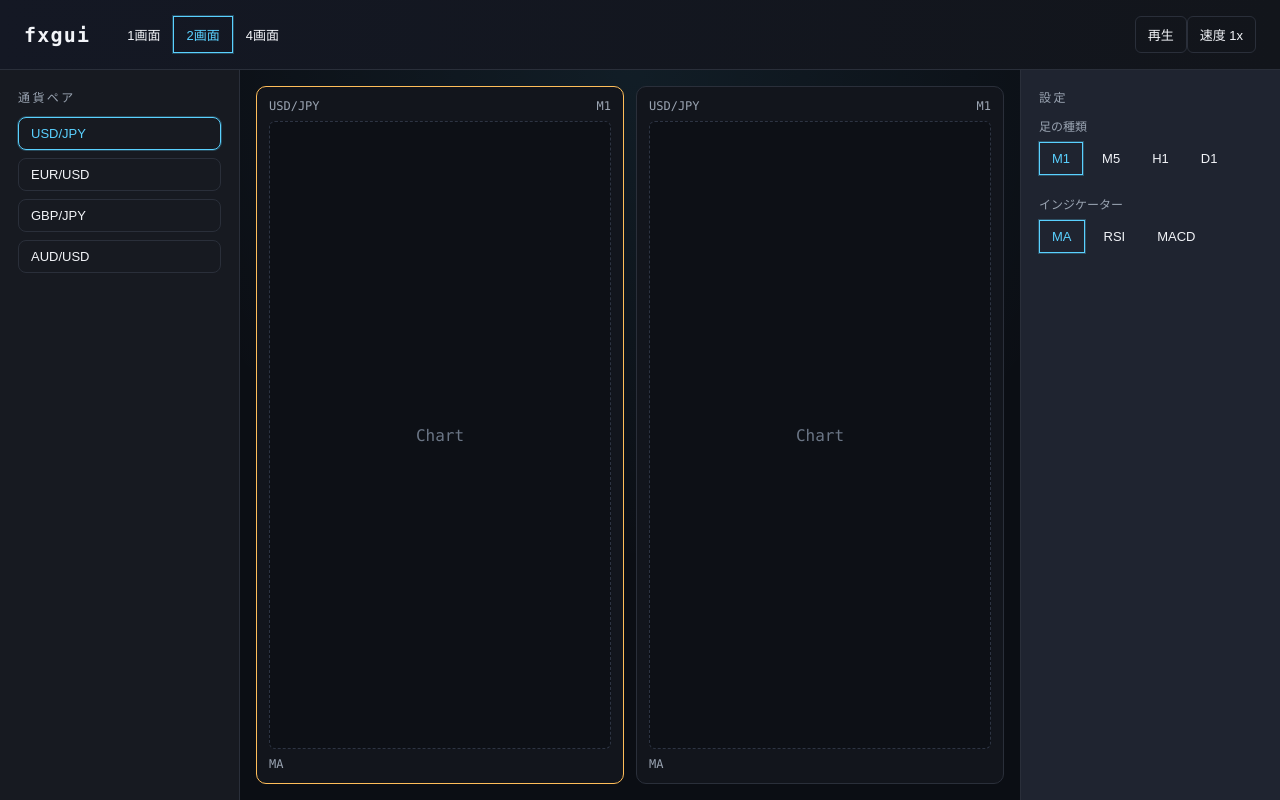
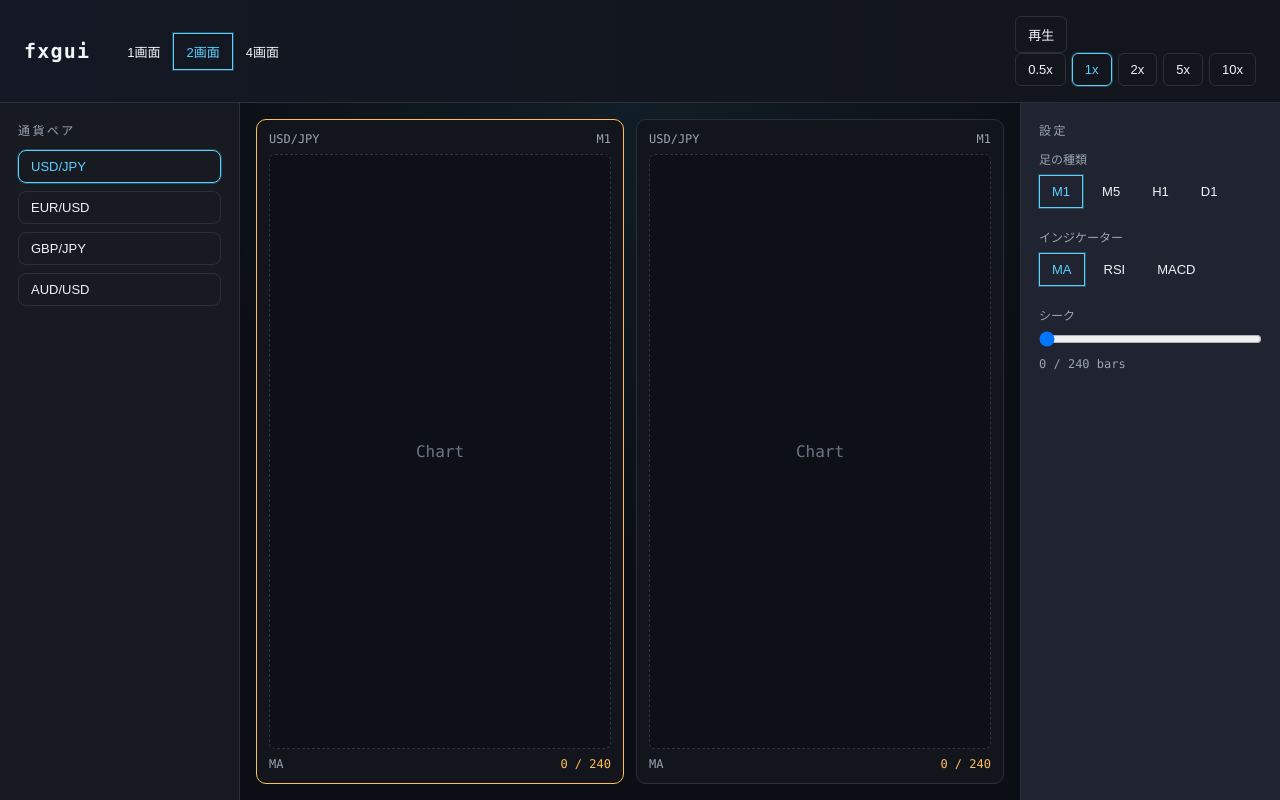
Before and after one commit to RishuKayatani/fxgui, a React (Vite) app: page / in a window 1280 px wide. Built offline with nearby package versions, Linux system fonts and the light colour scheme.

Commit message:
Add playback controls and seek UI

```diff
--- a/src/App.css
+++ b/src/App.css
@@ -64,7 +64,8 @@ body {
 
 .split-toggle button.active,
 .segmented button.active,
-.list-item.active {
+.list-item.active,
+.ghost.active {
   border-color: var(--accent);
   color: var(--accent);
   box-shadow: 0 0 0 1px rgba(90, 209, 255, 0.25);
@@ -73,6 +74,11 @@ body {
 .ghost {
   border-color: var(--border);
   border-radius: 6px;
+}
+
+.speed-group {
+  display: flex;
+  gap: 6px;
 }
 
 .layout {
@@ -146,6 +152,10 @@ body {
   color: var(--muted);
 }
 
+.seek-label {
+  color: var(--accent-2);
+}
+
 .pane-body {
   flex: 1;
   display: flex;
@@ -174,6 +184,16 @@ body {
   gap: 6px;
 }
 
+input[type="range"] {
+  width: 100%;
+}
+
+.seek-meta {
+  margin-top: 6px;
+  font-size: 12px;
+  color: var(--muted);
+}
+
 @media (max-width: 1100px) {
   .layout {
     grid-template-columns: 200px 1fr;
@@ -198,4 +218,8 @@ body {
   .chart-area {
     padding: 12px;
   }
+  .topbar-right {
+    flex-wrap: wrap;
+    gap: 6px;
+  }
 }
--- a/src/App.jsx
+++ b/src/App.jsx
@@ -2,6 +2,7 @@ import { useMemo, useState } from "react";
 import "./App.css";
 
 const splitOptions = [1, 2, 4];
+const speedOptions = [0.5, 1, 2, 5, 10];
 
 function App() {
   const [split, setSplit] = useState(2);
@@ -12,6 +13,10 @@ function App() {
       pair: "USD/JPY",
       timeframe: "M1",
       indicator: "MA",
+      playing: false,
+      speed: 1,
+      seek: 0,
+      bars: 240,
     }))
   );
 
@@ -22,6 +27,8 @@ function App() {
       prev.map((p, i) => (i === idx ? { ...p, ...patch } : p))
     );
   };
+
+  const active = paneState[activePane];
 
   return (
     <div className="app-shell">
@@ -45,12 +52,25 @@ function App() {
           </div>
         </div>
         <div className="topbar-right">
-          <button type="button" className="ghost">
-            再生
+          <button
+            type="button"
+            className={active.playing ? "ghost active" : "ghost"}
+            onClick={() => updatePane(activePane, { playing: !active.playing })}
+          >
+            {active.playing ? "一時停止" : "再生"}
           </button>
-          <button type="button" className="ghost">
-            速度 1x
-          </button>
+          <div className="speed-group">
+            {speedOptions.map((value) => (
+              <button
+                key={value}
+                type="button"
+                className={active.speed === value ? "ghost active" : "ghost"}
+                onClick={() => updatePane(activePane, { speed: value })}
+              >
+                {value}x
+              </button>
+            ))}
+          </div>
         </div>
       </header>
 
@@ -73,14 +93,15 @@ function App() {
 
         <main
           className={`chart-area split-${split}`}
-          style={{ gridTemplateColumns: split === 1 ? "1fr" : split === 2 ? "1fr 1fr" : "1fr 1fr" }}
+          style={{
+            gridTemplateColumns:
+              split === 1 ? "1fr" : split === 2 ? "1fr 1fr" : "1fr 1fr",
+          }}
         >
           {panes.map((pane, idx) => (
             <section
               key={pane.id}
-              className={
-                idx === activePane ? "chart-pane active" : "chart-pane"
-              }
+              className={idx === activePane ? "chart-pane active" : "chart-pane"}
               onClick={() => setActivePane(idx)}
             >
               <div className="pane-header">
@@ -90,7 +111,10 @@ function App() {
               <div className="pane-body">
                 <div className="chart-placeholder">Chart</div>
               </div>
-              <div className="pane-footer">{pane.indicator}</div>
+              <div className="pane-footer">
+                {pane.indicator}
+                <span className="seek-label">{pane.seek} / {pane.bars}</span>
+              </div>
             </section>
           ))}
         </main>
@@ -100,11 +124,16 @@ function App() {
           <div className="setting-block">
             <label>足の種類</label>
             <div className="segmented">
-              {["M1", "M5", "H1", "D1"].map((tf) => (
+              {[
+                "M1",
+                "M5",
+                "H1",
+                "D1",
+              ].map((tf) => (
                 <button
                   key={tf}
                   type="button"
-                  className={paneState[activePane].timeframe === tf ? "active" : ""}
+                  className={active.timeframe === tf ? "active" : ""}
                   onClick={() => updatePane(activePane, { timeframe: tf })}
                 >
                   {tf}
@@ -115,17 +144,34 @@ function App() {
           <div className="setting-block">
             <label>インジケーター</label>
             <div className="segmented">
-              {["MA", "RSI", "MACD"].map((ind) => (
+              {[
+                "MA",
+                "RSI",
+                "MACD",
+              ].map((ind) => (
                 <button
                   key={ind}
                   type="button"
-                  className={paneState[activePane].indicator === ind ? "active" : ""}
+                  className={active.indicator === ind ? "active" : ""}
                   onClick={() => updatePane(activePane, { indicator: ind })}
                 >
                   {ind}
                 </button>
               ))}
             </div>
+          </div>
+          <div className="setting-block">
+            <label>シーク</label>
+            <input
+              type="range"
+              min="0"
+              max={active.bars}
+              value={active.seek}
+              onChange={(e) =>
+                updatePane(activePane, { seek: Number(e.target.value) })
+              }
+            />
+            <div className="seek-meta">{active.seek} / {active.bars} bars</div>
           </div>
         </aside>
       </div>
```
